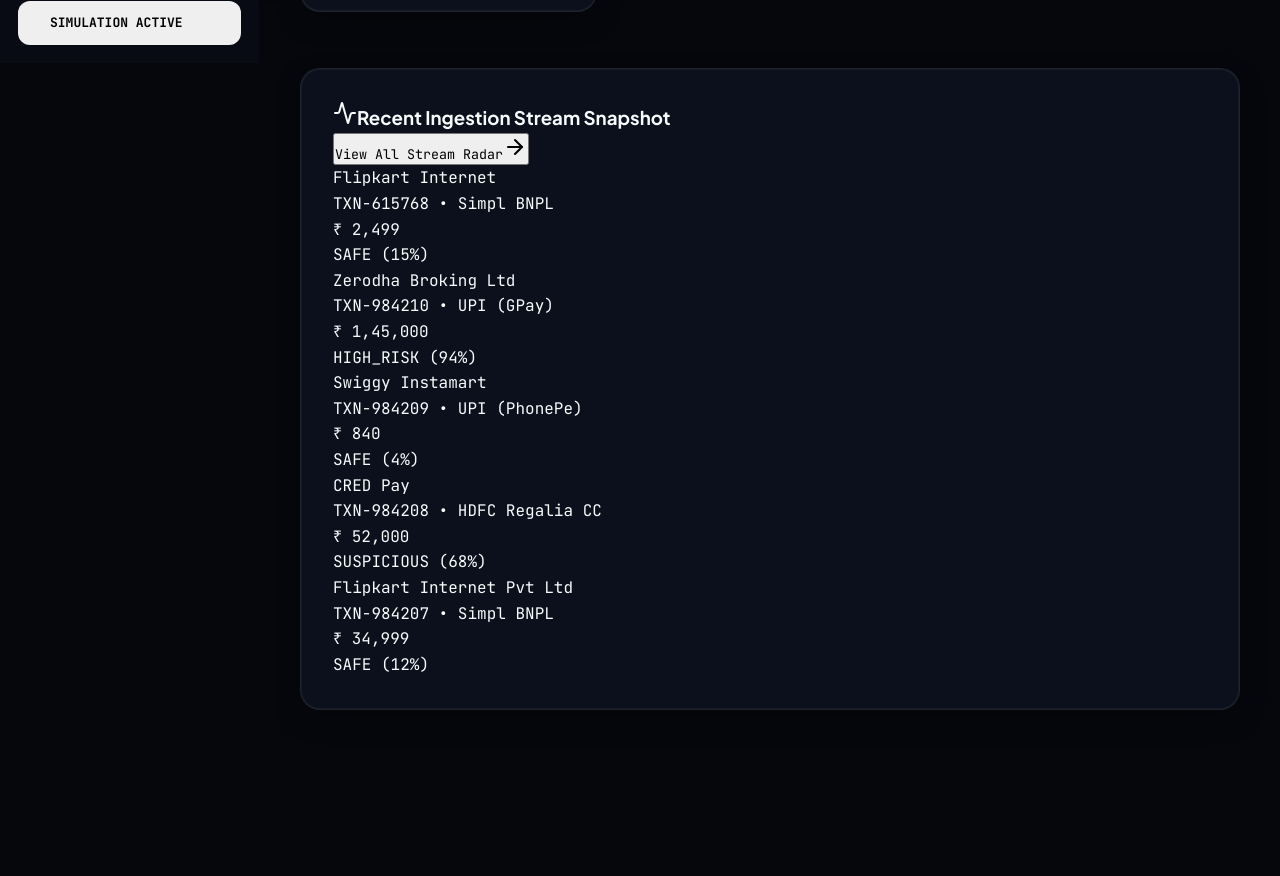
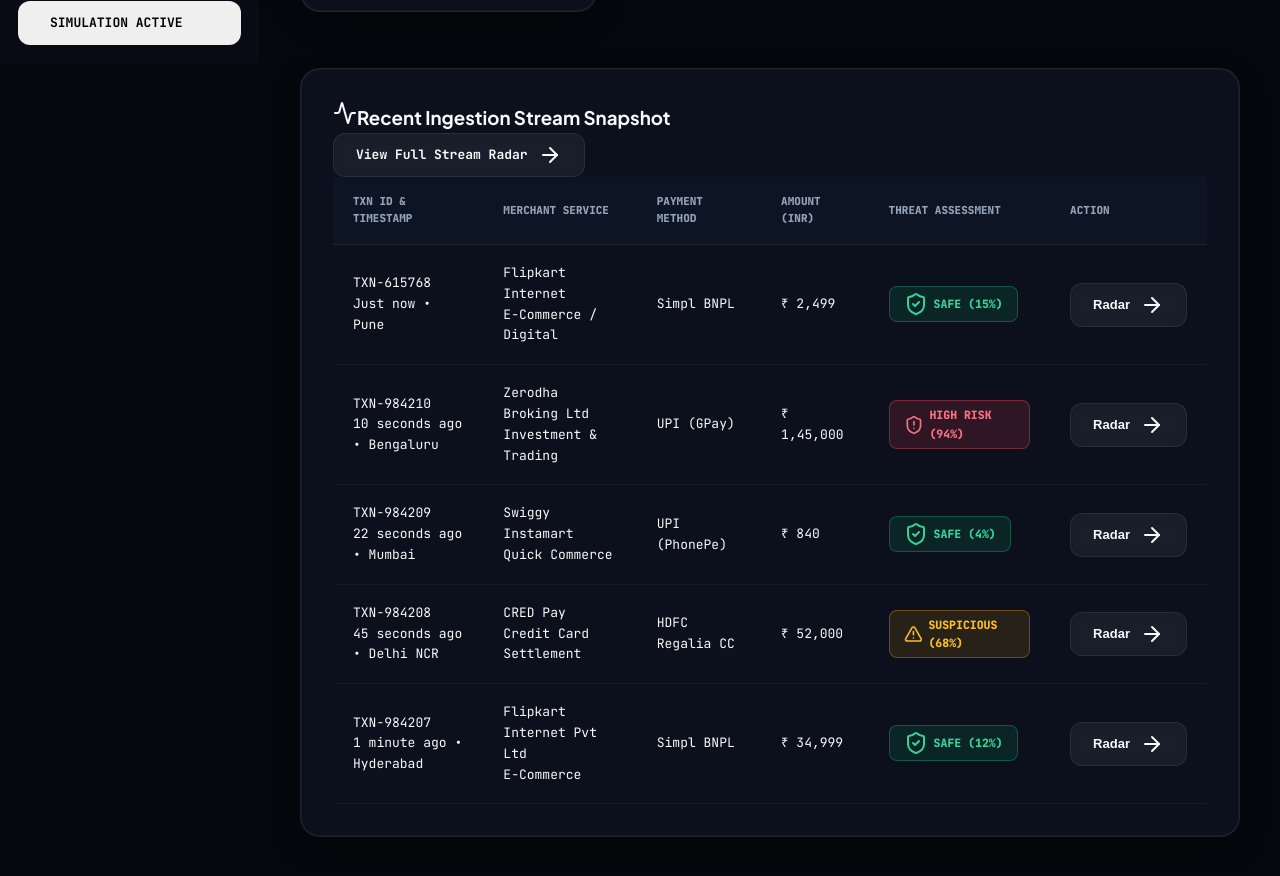
Before and after one commit to PranavWorksInCode/Paypulse, a React (Vite) app: page / in a window 1280 px wide. Shown: the part 820-1696 px from the top of the page. Before the commit the page ends 1598 px from the top, so only its background shows below. Built offline with nearby package versions, Linux system fonts and the light colour scheme.

Commit message:
feat: convert Overview Recent Ingestion Stream Snapshot into clean Stripe-style data table

```diff
--- a/src/components/Overview.jsx
+++ b/src/components/Overview.jsx
@@ -1,5 +1,5 @@
 import React from 'react';
-import { IndianRupee, ShieldCheck, AlertTriangle, Cpu, TrendingUp, Activity, ArrowRight } from 'lucide-react';
+import { IndianRupee, ShieldCheck, AlertTriangle, Cpu, TrendingUp, Activity, ArrowRight, ShieldAlert } from 'lucide-react';
 
 export default function Overview({ transactions, onNavigateTab }) {
   const totalCount = transactions.length;
@@ -14,13 +14,13 @@
   const recentTransactions = transactions.slice(0, 5);
 
   return (
-    <div className="space-y-6 font-sans animate-fade-in">
+    <div className="space-y-6 font-sans animate-fade-in w-full">
 
       {/* Hero Welcome Banner */}
       <div className="card bg-gradient-to-r from-slate-900 via-indigo-950/40 to-slate-900 border border-indigo-500/20 flex flex-col md:flex-row md:items-center justify-between gap-6 shadow-xl">
         <div className="space-y-2">
           <div className="inline-flex items-center gap-2 px-3 py-1 rounded-full bg-indigo-500/10 border border-indigo-500/30 text-indigo-300 text-xs font-mono">
-            <span className="w-2 h-2 rounded-full bg-emerald-400"></span>
+            <span className="w-2 h-2 rounded-full bg-emerald-400 animate-ping"></span>
             <span>SYSTEM HEALTH: OPTIMAL • 15,400 TPS</span>
           </div>
           <h1 className="text-2xl md:text-3xl font-extrabold text-white tracking-tight">
@@ -117,48 +117,84 @@
         </div>
       </div>
 
-      {/* Stream Snapshot Card */}
+      {/* Stream Snapshot Clean Data Table */}
       <div className="card space-y-4 font-sans">
         <div className="flex items-center justify-between pb-3 border-b border-white/10">
-          <h3 className="text-sm font-bold text-white flex items-center gap-2">
-            <Activity className="w-4 h-4 text-indigo-400" />
+          <h3 className="text-base font-bold text-white flex items-center gap-2">
+            <Activity className="w-4.5 h-4.5 text-indigo-400" />
             <span>Recent Ingestion Stream Snapshot</span>
           </h3>
           <button
             onClick={() => onNavigateTab('radar')}
-            className="text-xs text-indigo-400 hover:text-indigo-300 font-mono flex items-center gap-1"
+            className="btn btn-secondary text-xs font-mono py-1.5 px-3"
           >
-            <span>View All Stream Radar</span>
-            <ArrowRight className="w-3.5 h-3.5" />
+            <span>View Full Stream Radar</span>
+            <ArrowRight className="w-3.5 h-3.5 text-indigo-400" />
           </button>
         </div>
 
-        <div className="space-y-2.5 font-mono text-xs">
-          {recentTransactions.map((txn) => (
-            <div
-              key={txn.id}
-              className="p-3.5 rounded-xl bg-slate-950 border border-white/5 flex items-center justify-between hover:border-indigo-500/30 transition-colors"
-            >
-              <div className="flex items-center gap-3">
-                <span className={`w-2 h-2 rounded-full ${
-                  txn.status === 'HIGH_RISK' ? 'bg-rose-500' : txn.status === 'SUSPICIOUS' ? 'bg-amber-500' : 'bg-emerald-500'
-                }`} />
-                <div>
-                  <div className="font-bold text-white font-sans">{txn.merchant}</div>
-                  <div className="text-[11px] text-slate-400">{txn.id} • {txn.method}</div>
-                </div>
-              </div>
+        <div className="overflow-x-auto">
+          <table className="data-table">
+            <thead>
+              <tr>
+                <th>TXN ID & Timestamp</th>
+                <th>Merchant Service</th>
+                <th>Payment Method</th>
+                <th>Amount (INR)</th>
+                <th>Threat Assessment</th>
+                <th className="text-right">Action</th>
+              </tr>
+            </thead>
+            <tbody className="font-mono">
+              {recentTransactions.map((txn) => (
+                <tr
+                  key={txn.id}
+                  onClick={() => onNavigateTab('radar')}
+                  className="cursor-pointer"
+                >
+                  <td>
+                    <div className="font-bold text-indigo-300">{txn.id}</div>
+                    <span className="text-[10.5px] text-slate-400">{txn.timestamp} • {txn.city}</span>
+                  </td>
 
-              <div className="text-right">
-                <div className="font-bold text-white">₹ {txn.amount.toLocaleString('en-IN')}</div>
-                <div className={`text-[10px] font-bold ${
-                  txn.status === 'HIGH_RISK' ? 'text-rose-400' : txn.status === 'SUSPICIOUS' ? 'text-amber-400' : 'text-emerald-400'
-                }`}>
-                  {txn.status} ({txn.riskScore}%)
-                </div>
-              </div>
-            </div>
-          ))}
+                  <td>
+                    <div className="font-bold text-white font-sans text-xs">{txn.merchant}</div>
+                    <span className="text-[10.5px] text-slate-400 font-sans">{txn.merchantCategory}</span>
+                  </td>
+
+                  <td className="text-slate-300 text-xs">
+                    {txn.method}
+                  </td>
+
+                  <td className="font-bold text-white text-xs">
+                    ₹ {txn.amount.toLocaleString('en-IN')}
+                  </td>
+
+                  <td>
+                    <span className={`badge ${
+                      txn.status === 'HIGH_RISK' ? 'badge-danger' : txn.status === 'SUSPICIOUS' ? 'badge-warning' : 'badge-safe'
+                    }`}>
+                      {txn.status === 'HIGH_RISK' ? <ShieldAlert className="w-3.5 h-3.5" /> : txn.status === 'SUSPICIOUS' ? <AlertTriangle className="w-3.5 h-3.5" /> : <ShieldCheck className="w-3.5 h-3.5" />}
+                      <span>{txn.status.replace('_', ' ')} ({txn.riskScore}%)</span>
+                    </span>
+                  </td>
+
+                  <td className="text-right">
+                    <button
+                      onClick={(e) => {
+                        e.stopPropagation();
+                        onNavigateTab('radar');
+                      }}
+                      className="btn btn-secondary text-xs py-1 px-2.5 font-sans"
+                    >
+                      <span>Radar</span>
+                      <ArrowRight className="w-3 h-3 text-indigo-400" />
+                    </button>
+                  </td>
+                </tr>
+              ))}
+            </tbody>
+          </table>
         </div>
       </div>
 
```
